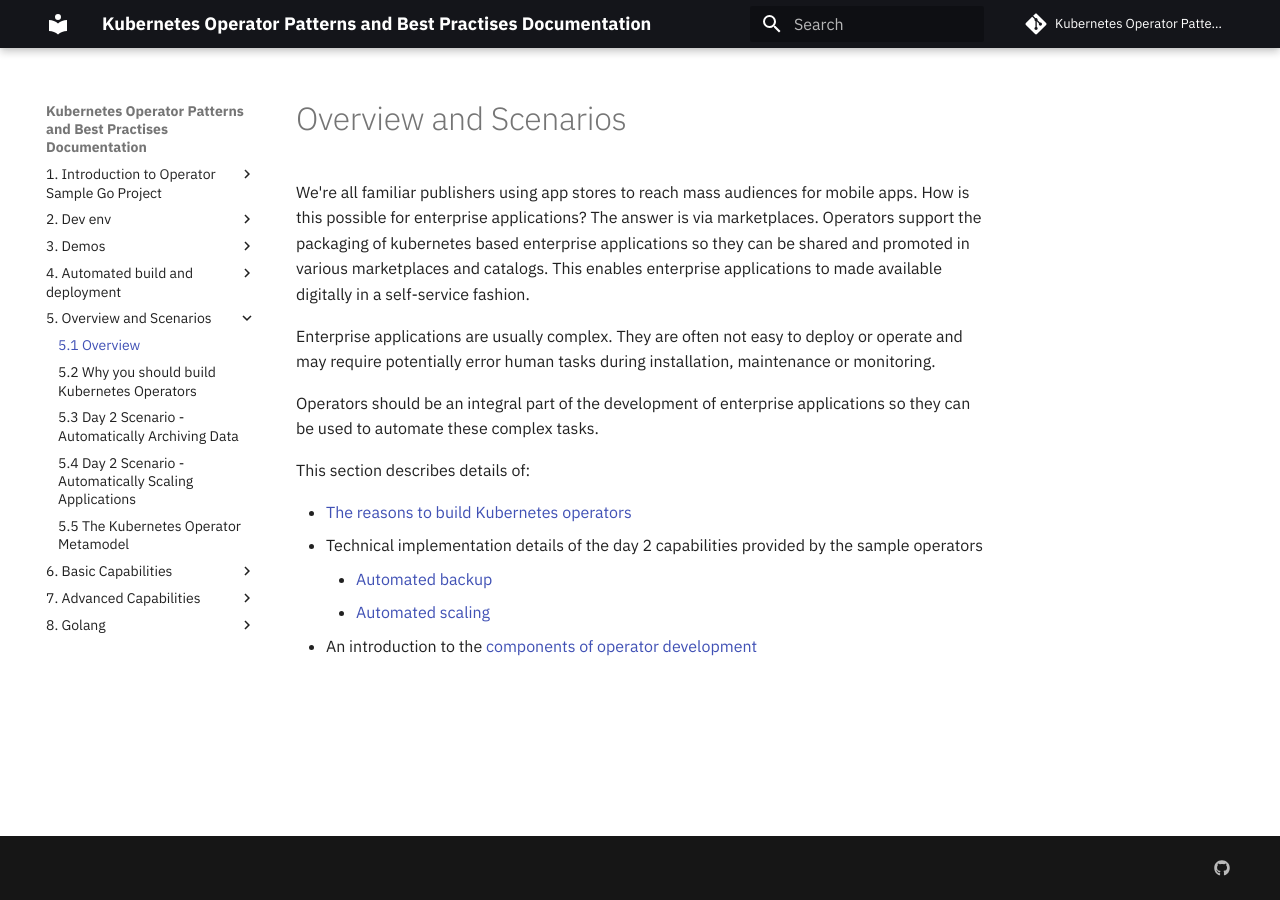
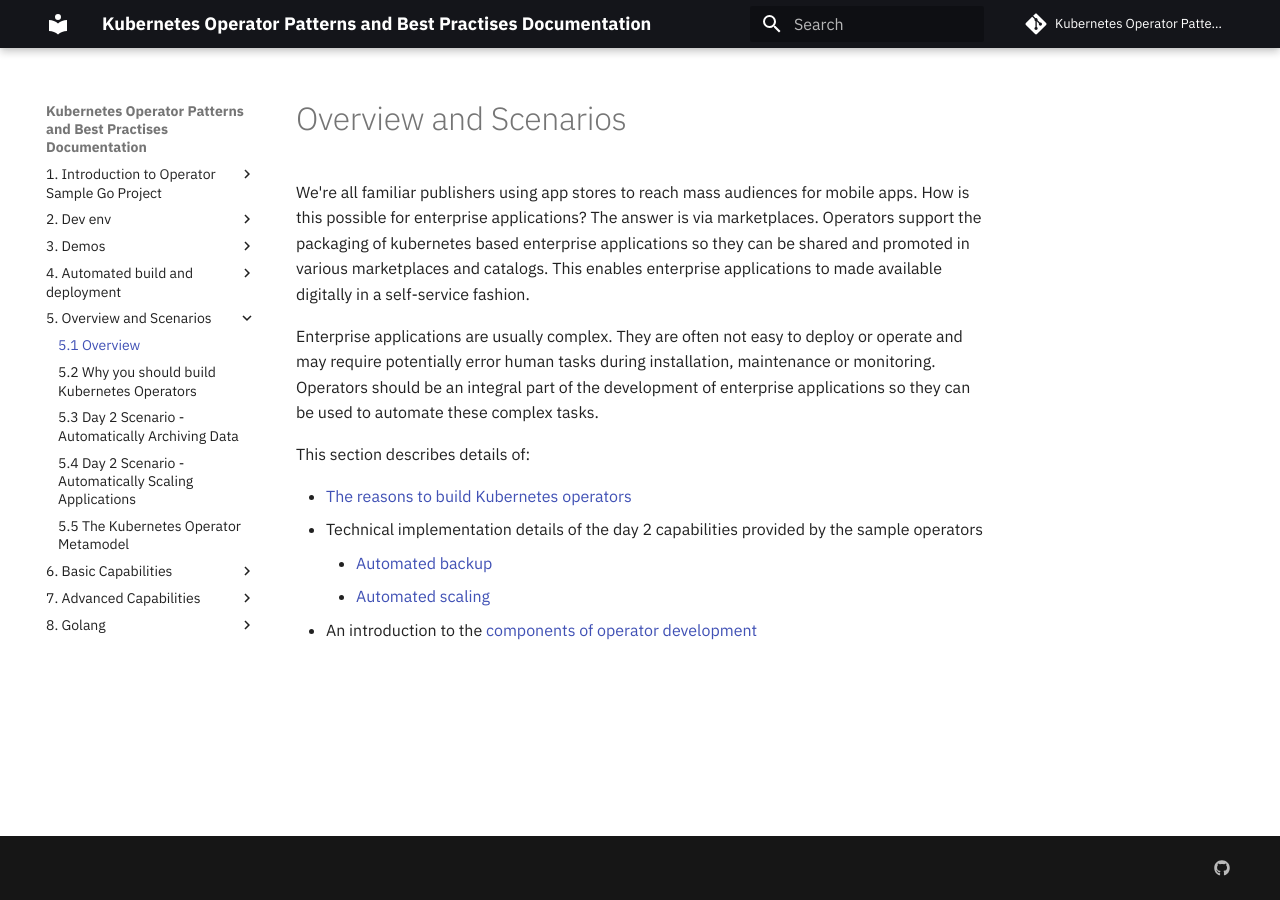
Before and after one commit to IBM/operator-sample-go-documentation, an MkDocs documentation site: the page built from documentation/overview-and-scenarios.md, in a window 1280 px wide. Built offline with MkDocs 1.6.1 and Material for MkDocs 9.7.7, drawn with Linux system fonts in a browser that asks for light colours; comment, search, counter and statistics services are not loaded; part of the change alters nothing that is shown.

Commit message:
doc-updates6

```diff
--- a/documentation/overview-and-scenarios.md
+++ b/documentation/overview-and-scenarios.md
@@ -2,14 +2,12 @@
 
 We're all familiar publishers using app stores to reach mass audiences for mobile apps.  How is this possible for enterprise applications?  The answer is via marketplaces.  Operators support the packaging of kubernetes based enterprise applications so they can be shared and promoted in various marketplaces and catalogs. This enables enterprise applications to made available digitally in a self-service fashion.
 
-Enterprise applications are usually complex.  They are often not easy to deploy or operate and may require potentially error human tasks during installation, maintenance or monitoring.
-
-Operators should be an integral part of the development of enterprise applications so they can be used to automate these complex tasks.
+Enterprise applications are usually complex.  They are often not easy to deploy or operate and may require potentially error human tasks during installation, maintenance or monitoring.  Operators should be an integral part of the development of enterprise applications so they can be used to automate these complex tasks.
 
 This section describes details of:
 
 * [The reasons to build Kubernetes operators](./overview-why-build-k8s-operators.md)
 * Technical implementation details of the day 2 capabilities provided by the sample operators
-    * [Automated backup](./demos-database-backup.md)
-    * [Automated scaling](./demos-auto-scaler.md)
+    * [Automated backup](./overview-automatically-archive-data-with-k8s-operators.md)
+    * [Automated scaling](./overview-scalling-applications-automatically-with-operators.md)
 * An introduction to the [components of operator development](./overview-the-k8s-operator-metamodel.md)
```
